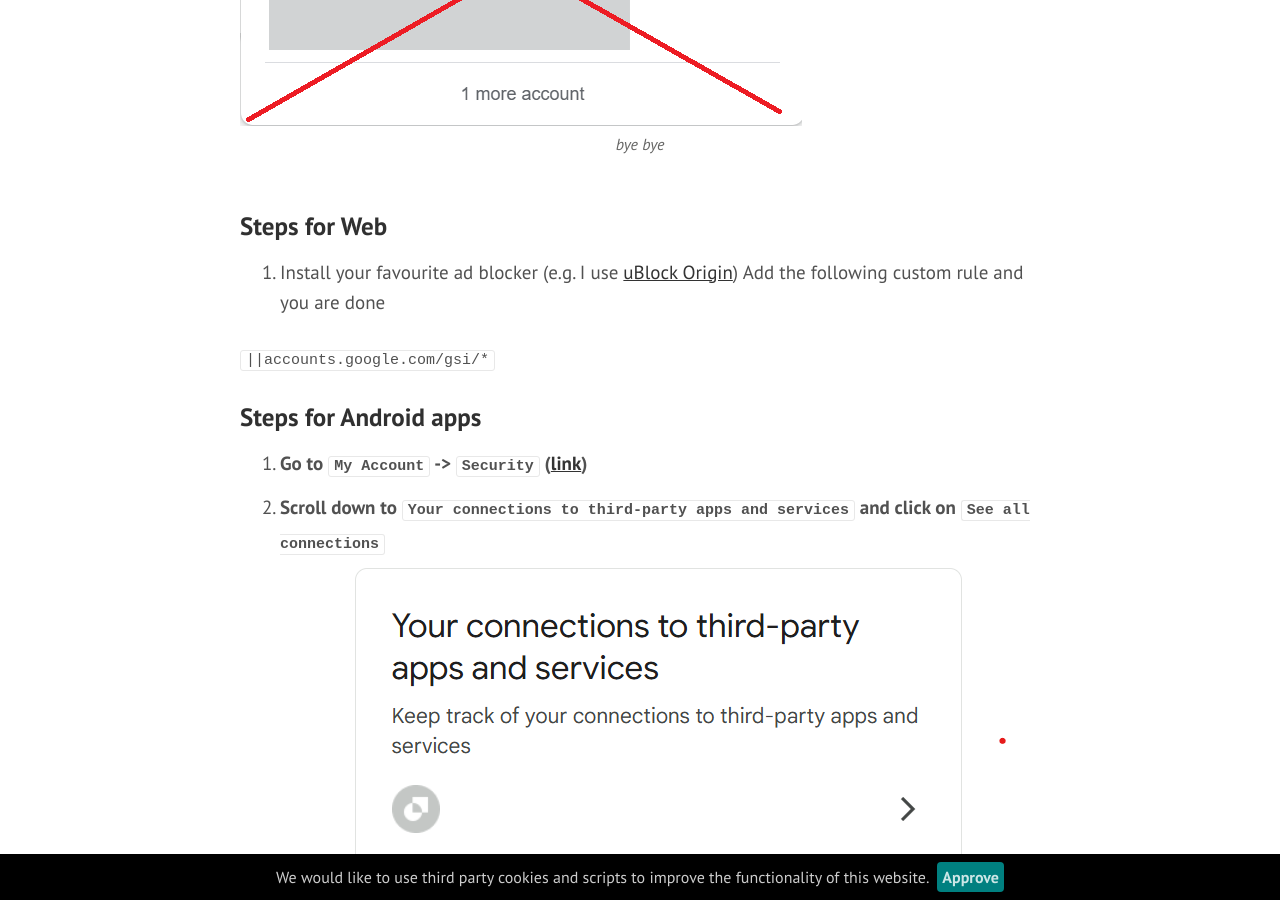
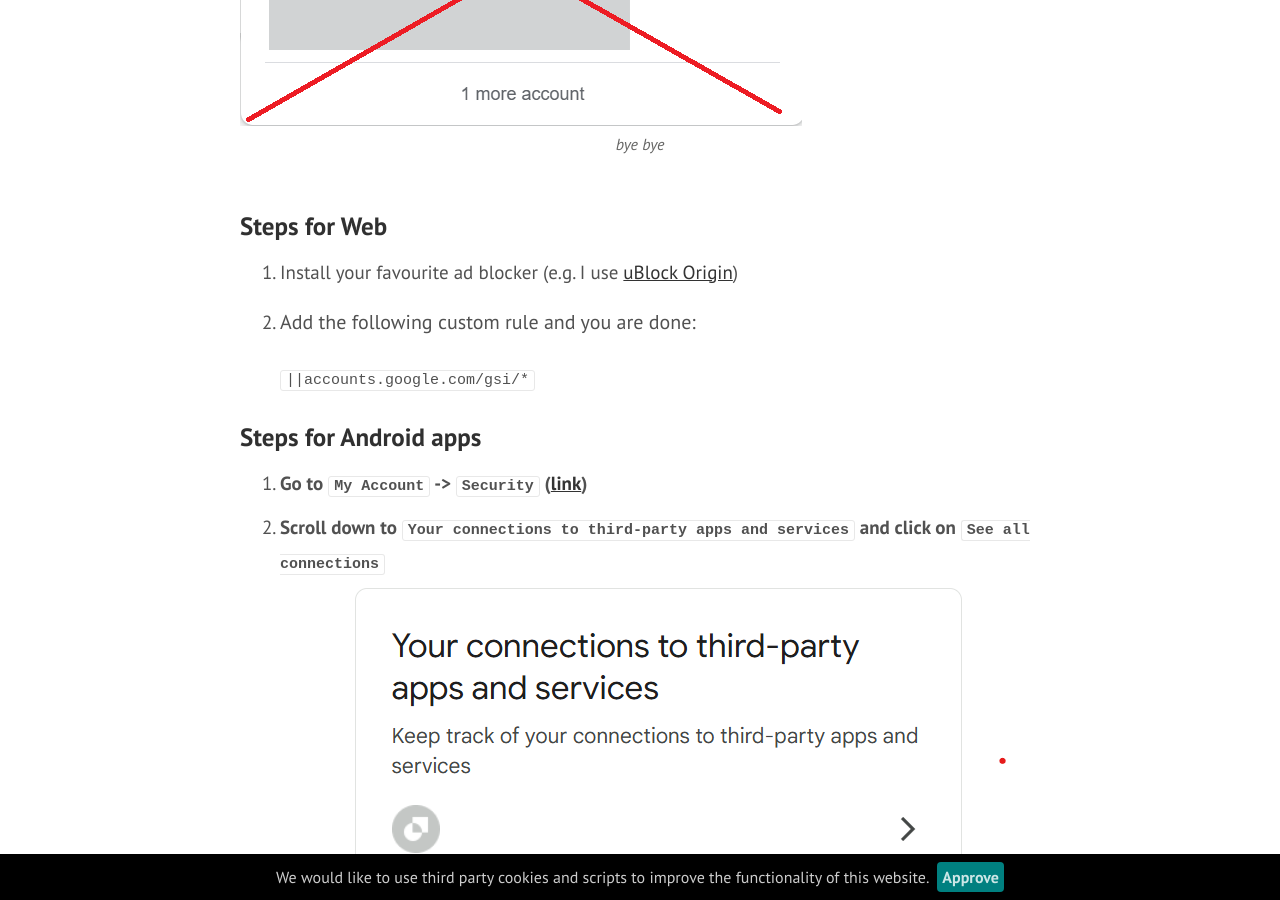
Before and after one commit to ivanz/ivanz.github.io, a Jekyll site: the page built from _posts/2024-11-13-how-to-disable-google-sign-in-popup-on-sites.md, in a window 1280 px wide and 900 px high, scrolled down 917 px. Built offline with Jekyll 4.4.1, drawn with Linux system fonts in a browser that asks for light colours; nearby versions of some CDN libraries; some web fonts are replaced; comment, search, counter and statistics services are not loaded; part of the change alters nothing that is shown.

Commit message:
Fix image

```diff
--- a/_posts/2024-11-13-how-to-disable-google-sign-in-popup-on-sites.md
+++ b/_posts/2024-11-13-how-to-disable-google-sign-in-popup-on-sites.md
@@ -12,9 +12,10 @@ I've gotten tired of all those "Sign in with Google" pop-ups, especially the bad
 
 ## Steps for Web
 
-1. Install your favourite ad blocker (e.g. I use [uBlock Origin](https://ublockorigin.com/)) Add the following custom rule and you are done
+1. Install your favourite ad blocker (e.g. I use [uBlock Origin](https://ublockorigin.com/))
+2. Add the following custom rule and you are done:
 
-`||accounts.google.com/gsi/*`
+      `||accounts.google.com/gsi/*`
 
 ## Steps for Android apps
 1. **Go to `My Account` -> `Security` ([link](https://myaccount.google.com/security))**
```
